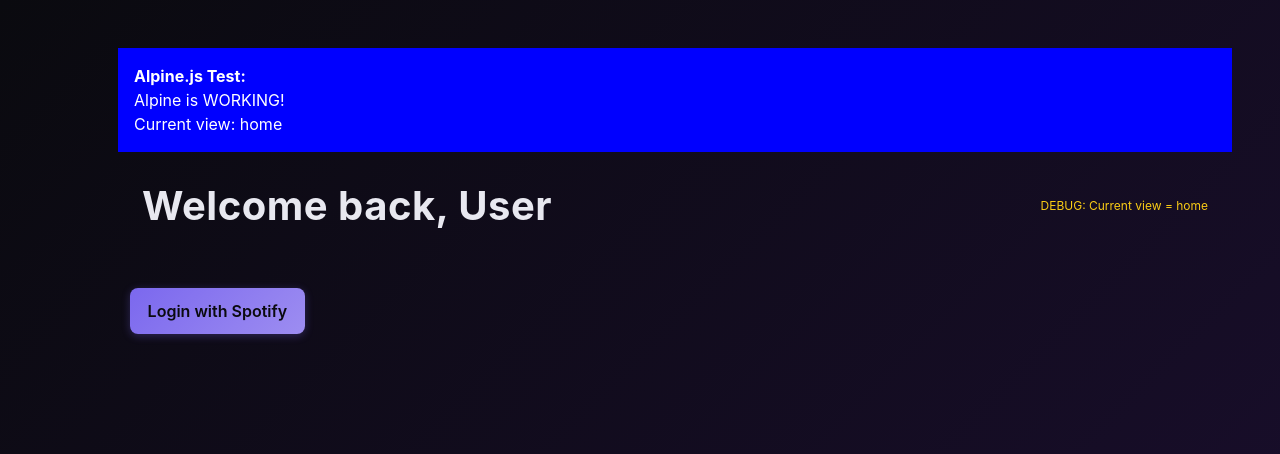
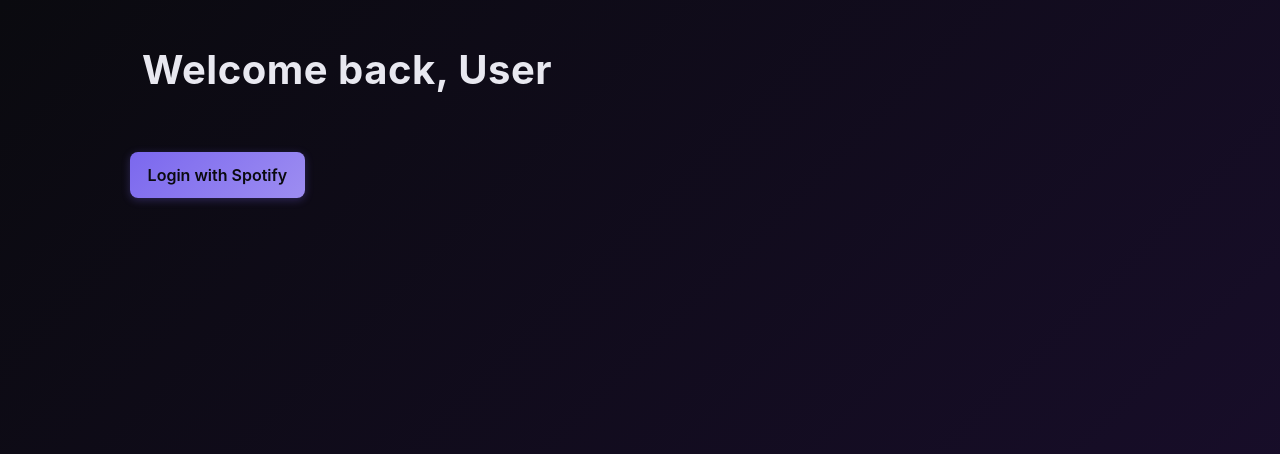
Before and after one commit to bhance79/Orpheus-2, a Flask app: page / in a window 1280 px wide. Shown: the top 454 px of the page. Run offline with Flask 3, Linux system fonts and the light colour scheme; some libraries are stand-ins or nearby versions.

Commit message:
removed debug message from index.html

```diff
--- a/templates/index.html
+++ b/templates/index.html
@@ -113,14 +113,6 @@
 
       <!-- Main Content Area -->
       <div class="main-content">
-        <!-- Top Header Card -->
-        <!-- ALPINE TEST -->
-        <div style="background: blue; color: white; padding: 1rem; margin: 1rem;">
-          <p><strong>Alpine.js Test:</strong></p>
-          <p x-data="{ test: 'Alpine is WORKING!' }" x-text="test"></p>
-          <p>Current view: <span x-text="currentView"></span></p>
-        </div>
-
         <header class="top-bar">
           <div class="user-info">
             {% if user_image %}
@@ -131,8 +123,6 @@
               <a @click.prevent="switchView('home')" href="{{ url_for('index') }}" class="home-link font-bold cursor-pointer">Welcome back, {{ user_name or 'User' }}</a>
             </h1>
           </div>
-          <!-- Debug: Current view -->
-          <div class="text-xs text-yellow-400" x-text="'DEBUG: Current view = ' + currentView"></div>
         </header>
 
       {% with messages = get_flashed_messages() %}
@@ -334,7 +324,6 @@
         <template x-if="currentView === 'remove-duplicates'">
           <div class="view-container">
             <div class="container">
-              <div class="text-xs text-green-400 mb-2">DEBUG: Remove Duplicates is visible</div>
               <h2 class="text-xl font-bold mb-2">Remove Duplicate Tracks</h2>
           <p class="muted mb-4">
             Check your playlists for duplicate tracks and remove them. Only playlists you own can be modified.
@@ -401,7 +390,6 @@
         <template x-if="currentView === 'filter-sweep'">
           <div class="view-container">
           <div class="container">
-            <div class="text-xs text-green-400 mb-2">DEBUG: Filter Sweep is visible</div>
             <h2 class="text-xl font-bold mb-2">Filter Sweep</h2>
           <p class="muted mb-4">
             Remove from <strong>playlist A</strong> (must be owned by you) any tracks that also appear in
@@ -553,9 +541,7 @@
           modalTitle: '',
 
           switchView(viewName) {
-            console.log('Switching to view:', viewName);
             this.currentView = viewName;
-            console.log('Current view is now:', this.currentView);
             // Scroll to top when switching views
             window.scrollTo({ top: 0, behavior: 'smooth' });
           },
```
